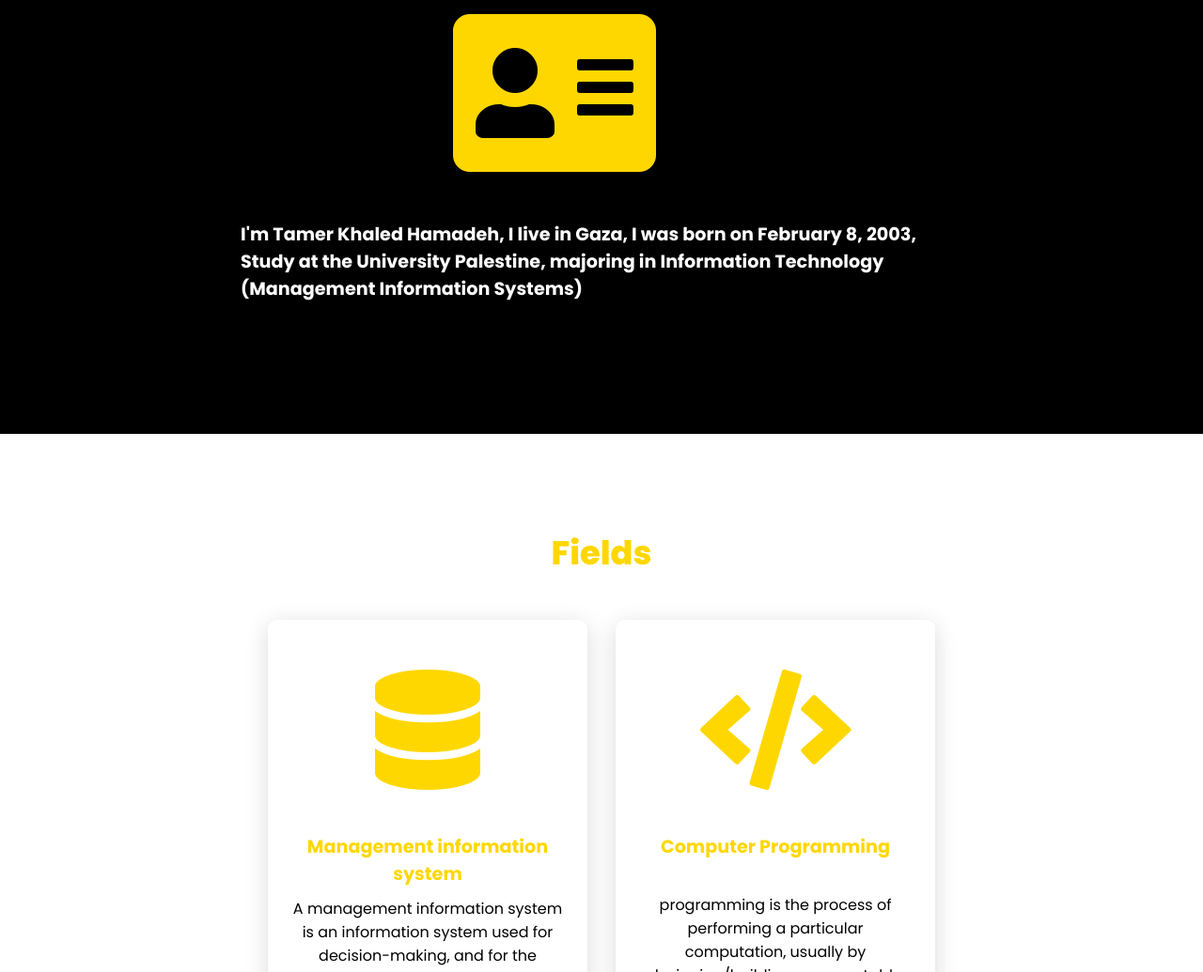
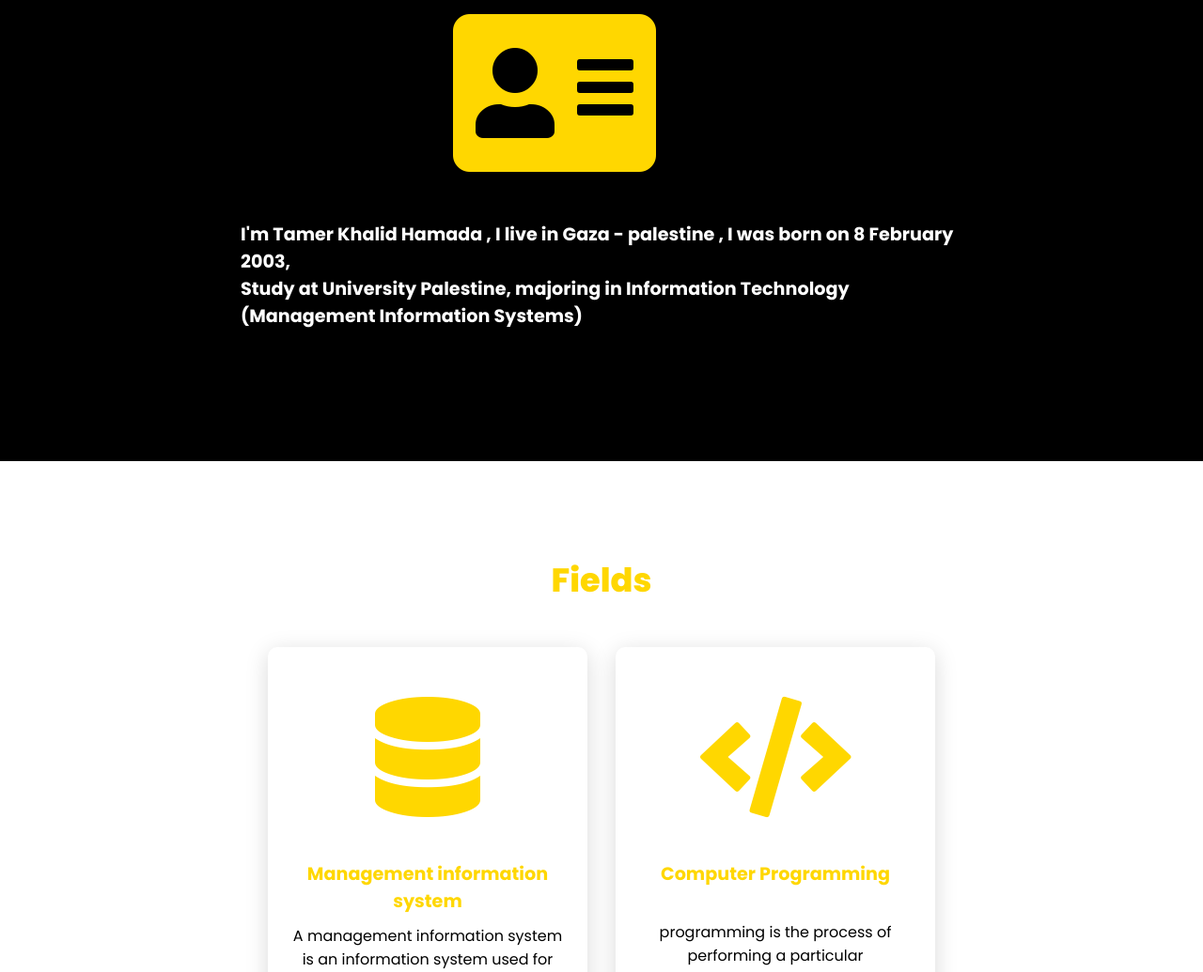
Before and after one commit to r0r767/r0r767, a plain HTML site: page index.html in a window 1280 px wide. Shown: the part 981-2016 px from the top of the page at 94% size. Drawn offline with Linux system fonts and the light colour scheme.

Commit message:
Update index.html

```diff
--- a/index.html
+++ b/index.html
@@ -26,7 +26,7 @@
             </button>
             <div id="action" class="navigation">
               <a href="#about">About</a>
-              <a href="#services">Fields</a>      <!-- Services -->
+              <a href="#services">Fields</a>     <!-- Services -->
               <a href="#projects">Projects</a>
               <a href="#contact">Contact</a>
           </div>
@@ -57,8 +57,8 @@
                     <i class="fas fa-address-card"></i>
             </div>
             <div class="about-text">
-                    <p>I'm Tamer Khaled Hamadeh, I live in Gaza, I was born on February 8, 2003,  <br>
-                        Study at the University Palestine, majoring in Information Technology (Management Information Systems)</p>
+                    <p>I'm Tamer Khalid Hamada , I live in Gaza - palestine , I was born on 8 February 2003,  <br>
+                        Study at University Palestine, majoring in Information Technology (Management Information Systems)</p>
             </div>
         </div>
     </section>
@@ -223,6 +223,17 @@
             </div>
             </a>
 
+            <!-- <div class="card">
+                <div class="info">
+                    <h3>Get in touch</h3>
+                    <form>
+                        <input type="text" name="" id="">
+                        <input type="text">
+                        <textarea name="" id="" cols="30" rows="10"></textarea>
+                    </form>
+                </div>
+            </div> -->
+
         </div>
     </section>
 
```
